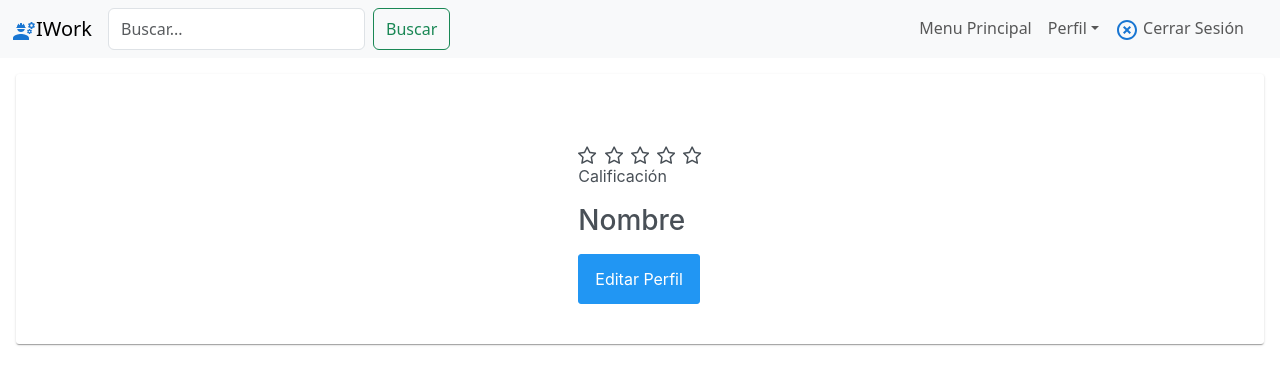
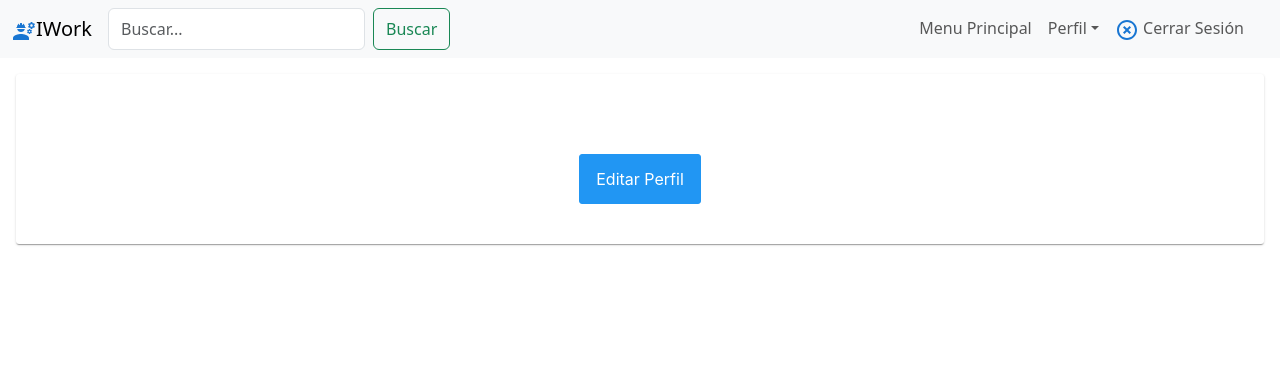
Before and after one commit to TomvShoo/IWork, a React (Create React App) app: page /PerfilCliente in a window 1280 px wide. Shown: the top 384 px of the page. Built offline with nearby package versions, Linux system fonts and the light colour scheme.

Commit message:
se guarda token de usuario y se traen datos para el perfil de cliente

```diff
--- a/src/Pages/Login.js
+++ b/src/Pages/Login.js
@@ -60,8 +60,9 @@ export const Login = () => {
 
       // manejo de respuesta exitosa
       if(response.data.success) {
-        console.log('inicio de sesion the real exitoso :D');
+        console.log('inicio de sesion exitoso :D');
         console.log('Respuesta del servidor:', response.data);
+        localStorage.setItem('token', response.data.data);
         return navigate('/MenuPro')
       } else {
         console.log('alguna wea');
--- a/src/Pages/PagesCli/PerfilCliente.js
+++ b/src/Pages/PagesCli/PerfilCliente.js
@@ -1,10 +1,11 @@
-import React from "react";
+import React, { useEffect, useState } from "react";
 import { Card } from "primereact/card";
 import Calificacion from "../../components/Rating";
 import { Avatar } from "primereact/avatar";
 import { Button } from "primereact/button";
 import { Link } from "react-router-dom";
 import BarraMenuCli from "../../components/BarraMenuCli";
+import axios from 'axios';
 
 
 const Estilo = {
@@ -30,6 +31,30 @@ const Estilo = {
 };
 
 const PerfilCliente = () => {
+
+  const [usuario, setUsuario] = useState(null);
+
+  useEffect(() => {
+    // obtener el token del almacenamiento local
+    const token = localStorage.getItem('token');
+
+    if(token) {
+      //se realiza la solicitud al servidor
+      axios.get('http://localhost:4000/auth/perfil', {
+        headers: {
+          Authorization: `Bearer ${token}`,
+        },
+      })
+      .then((response) => {
+        setUsuario(response.data);
+      })
+      .catch((error) => {
+        console.error('error al obtener los datos del usuario', error);
+      });
+    }
+
+  })
+
   return (
     <div>
       <BarraMenuCli />
@@ -37,10 +62,13 @@ const PerfilCliente = () => {
         <p>
           <Avatar style={Estilo.imagen} size="xlarge" />
         </p>
-        <p style={Estilo.rating}>
-          <Calificacion />
-        </p>
-        <h3>Nombre</h3>
+        {usuario && (
+          <div>
+            <h3>Nombre: {usuario.nombre}</h3>
+            <p>Apellido: {usuario.apellido}</p>
+          </div>
+        )}
+
         <Link to="/EditarPerfilCli">
           <Button variant="contained" style={Estilo.button}>
             Editar Perfil
```
